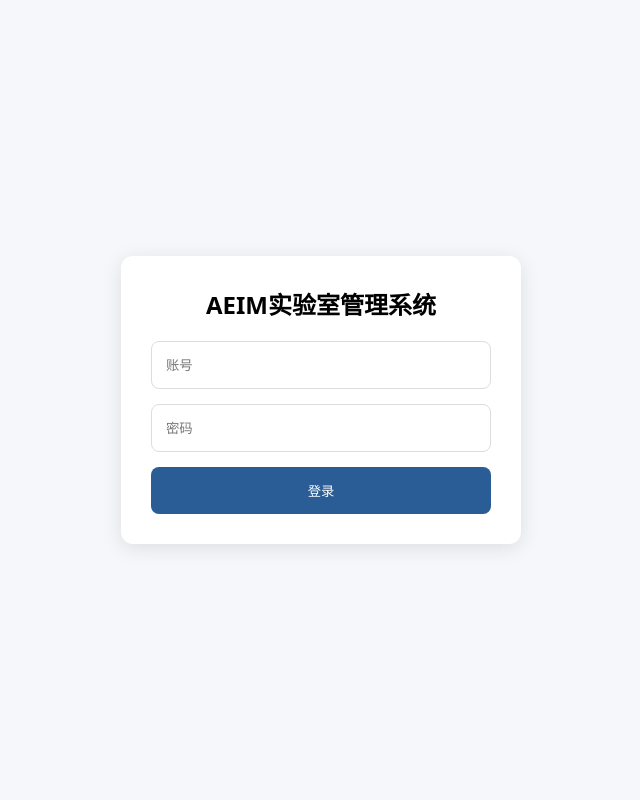
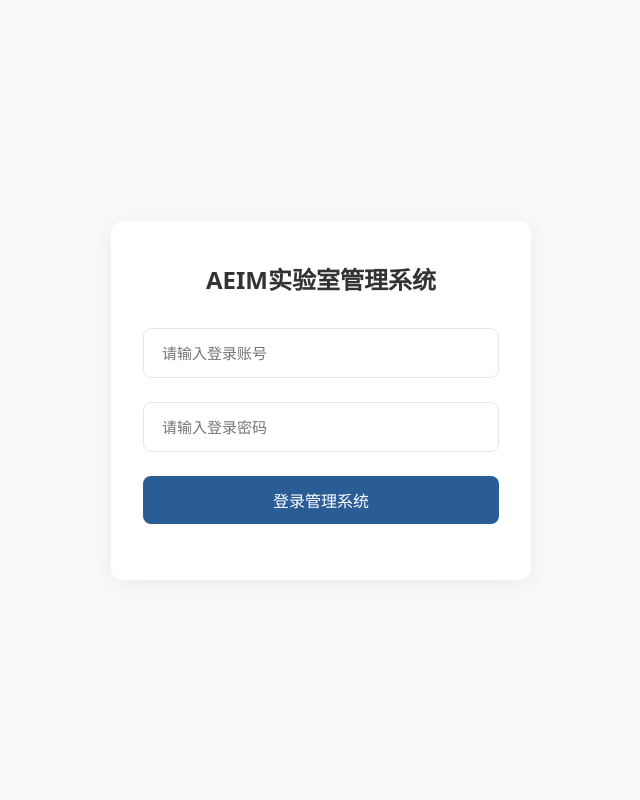
Before and after one commit to liuhuaqing446/lab-asset, a Flask app: page /login in a window 1280 px wide. Shown: the whole page, without its empty margins (319-959 px from the left). Run offline with Flask 3, Linux system fonts and the light colour scheme.

Commit message:
Update login.html

```diff
--- a/templates/login.html
+++ b/templates/login.html
@@ -2,27 +2,49 @@
 <html>
 <head>
 <meta charset="UTF-8">
-<meta name="viewport" content="width=device-width, initial-scale=1.0">
+<meta name="viewport" content="width=device-width, initial-scale=1.0,user-scalable=no">
 <title>{{system_name}}</title>
 <style>
-*{box-sizing:border-box;margin:0;padding:0;font-family:system-ui, sans-serif;}
-body{background:#f5f7fa;display:flex;align-items:center;justify-content:center;height:100vh;padding:20px;}
-.login{background:#fff;padding:30px;border-radius:12px;width:100%;max-width:400px;box-shadow:0 4px 20px rgba(0,0,0,0.1);}
-.login h2{text-align:center;margin-bottom:20px;}
-input{width:100%;padding:14px;margin-bottom:15px;border:1px solid #ddd;border-radius:8px;}
-button{width:100%;padding:14px;background:#2a5c96;color:#fff;border:none;border-radius:8px;}
-.flash{padding:10px;color:#721c24;background:#f8d7da;border-radius:8px;margin-bottom:15px;text-align:center;}
+* {box-sizing:border-box;margin:0;padding:0;font-family:system-ui, "Microsoft YaHei", sans-serif;}
+body {background:#f8f9fa;display:flex;align-items:center;justify-content:center;height:100vh;padding:20px;}
+/* 登录盒子 */
+.login-box {background:#fff;width:100%;max-width:420px;padding:40px 32px;border-radius:12px;box-shadow:0 4px 20px rgba(0,0,0,0.06);transition:all 0.3s ease;}
+.login-box:hover {box-shadow:0 6px 25px rgba(0,0,0,0.08);}
+.login-box h2 {text-align:center;color:#333;font-size:24px;font-weight:600;margin-bottom:32px;}
+/* 输入框 */
+.login-input {width:100%;padding:14px 18px;margin-bottom:24px;border:1px solid #e5e7eb;border-radius:8px;font-size:15px;transition:all 0.2s ease;outline:none;}
+.login-input:focus {border-color:#2a5c96;box-shadow:0 0 0 3px rgba(42,92,150,0.1);}
+/* 登录按钮 */
+.login-btn {width:100%;height:48px;background:#2a5c96;color:#fff;border:none;border-radius:8px;font-size:16px;cursor:pointer;transition:all 0.2s ease;margin-bottom:16px;}
+.login-btn:hover {background:#234b7a;transform:translateY(-1px);}
+.login-btn:active {transform:translateY(0);}
+/* 提示框 */
+.flash {padding:12px 16px;border-radius:6px;margin-bottom:24px;background:#fff5f5;color:#e03131;border:1px solid #ffd9d9;text-align:center;font-size:14px;animation:fadeIn 0.3s ease;}
+@keyframes fadeIn {from{opacity:0;transform:translateY(-8px);}to{opacity:1;transform:translateY(0);}}
+/* 响应式 */
+@media (max-width:480px) {
+  .login-box {padding:30px 24px;}
+  .login-box h2 {font-size:20px;margin-bottom:24px;}
+  .login-input {padding:12px 16px;font-size:14px;margin-bottom:20px;}
+  .login-btn {height:44px;font-size:15px;}
+}
 </style>
 </head>
 <body>
-<div class="login">
-<h2>{{system_name}}</h2>
-{% with m=get_flashed_messages() %}{% if m %}{% for i in m %}<div class="flash">{{i}}</div>{% endfor %}{% endif %}{% endwith %}
-<form method="post">
-<input name="username" placeholder="账号" required>
-<input type="password" name="password" placeholder="密码" required>
-<button type="submit">登录</button>
-</form>
-</div>
+  <div class="login-box">
+    <h2>{{system_name}}</h2>
+    {% with messages = get_flashed_messages() %}
+      {% if messages %}
+        {% for msg in messages %}
+          <div class="flash">{{msg}}</div>
+        {% endfor %}
+      {% endif %}
+    {% endwith %}
+    <form method="post">
+      <input type="text" name="username" class="login-input" placeholder="请输入登录账号" required autocomplete="off">
+      <input type="password" name="password" class="login-input" placeholder="请输入登录密码" required autocomplete="off">
+      <button type="submit" class="login-btn">登录管理系统</button>
+    </form>
+  </div>
 </body>
 </html>
```
